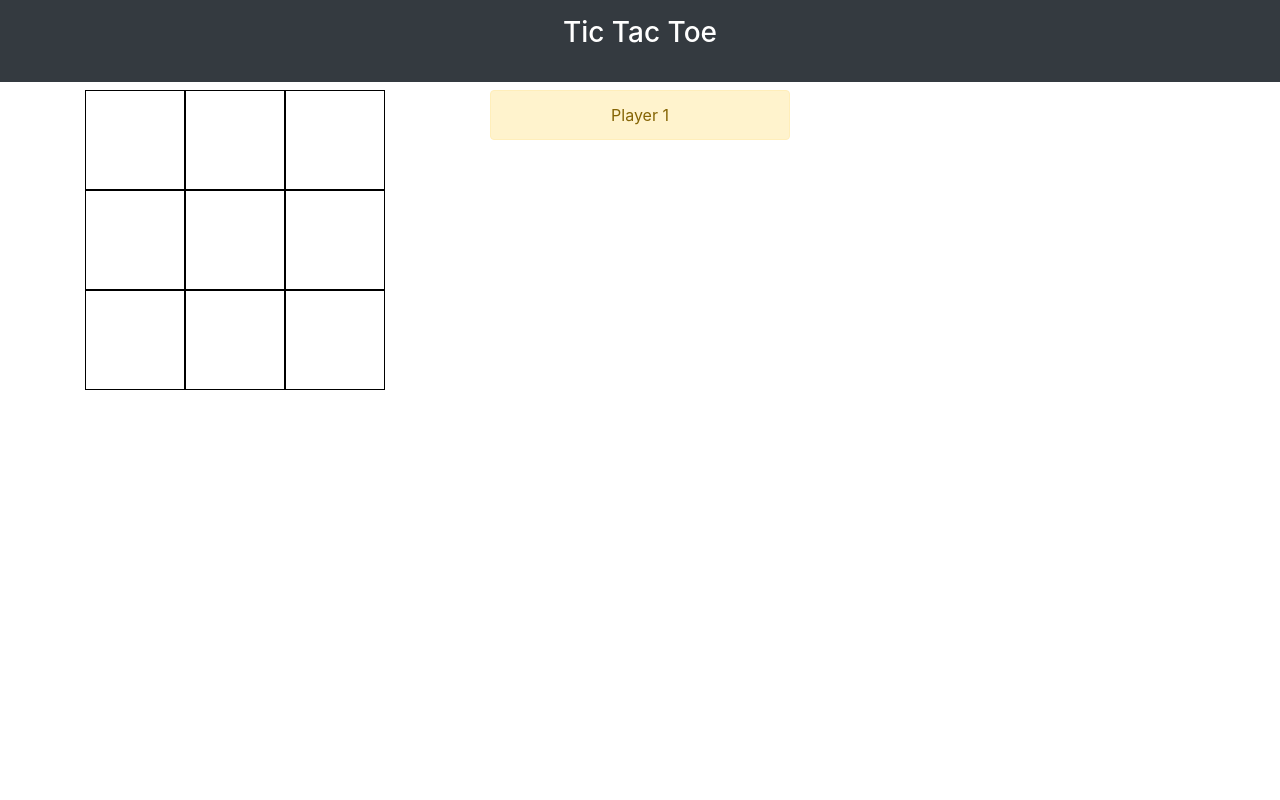
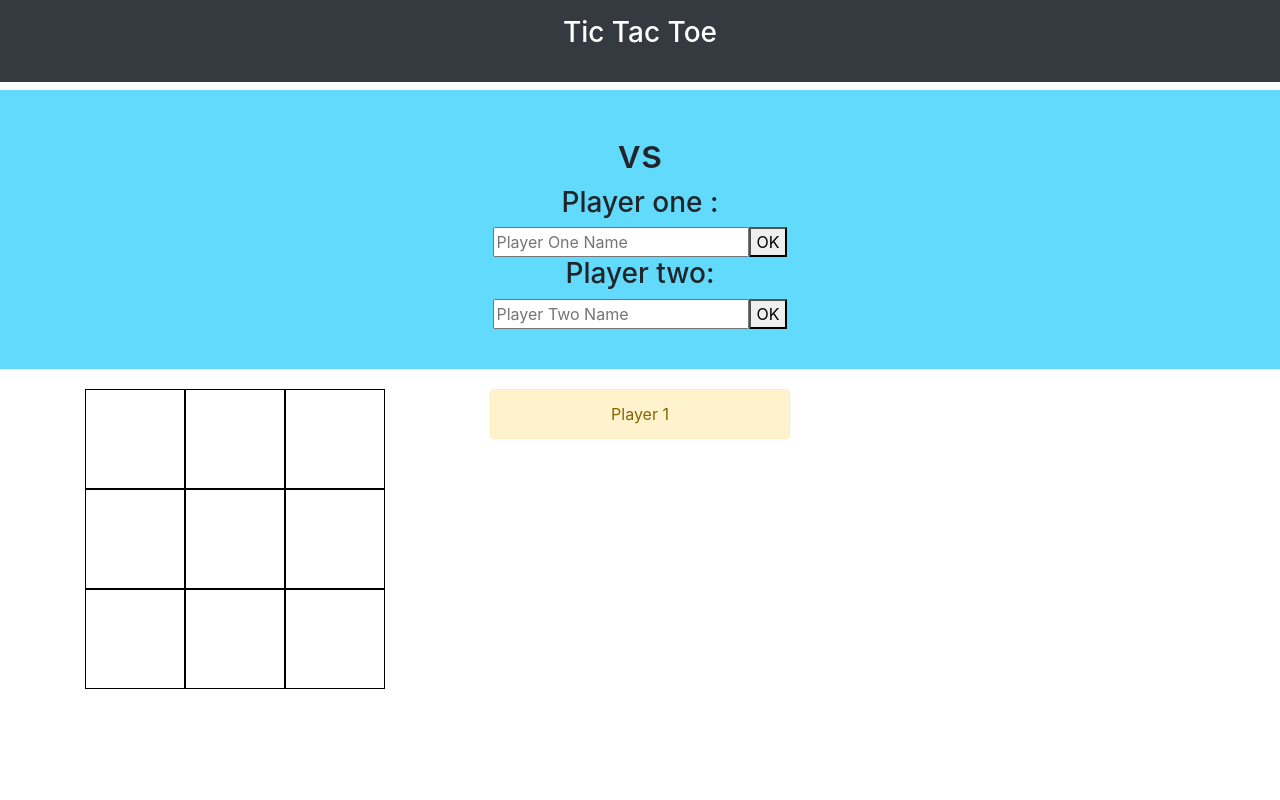
Before and after one commit to HansaSandamal/tic-toc-toe_app, a React (Create React App) app: page / in a window 1280 px wide. Shown: the top 800 px of the page. Built offline with nearby package versions, Linux system fonts and the light colour scheme.

Commit message:
player names

```diff
--- a/src/App.tsx
+++ b/src/App.tsx
@@ -15,7 +15,7 @@ function App() {
   return (
     <div className="App">
        <Header />
-        <Game />
+
         <Home />
         <Footer/>
     </div>
--- a/src/assetes/Main.scss
+++ b/src/assetes/Main.scss
@@ -1 +1,2 @@
 @import "components/square";
+@import "view/Home";
--- /dev/null
+++ b/src/assetes/view/_Home.scss
@@ -0,0 +1,5 @@
+.names{
+  padding: 40px;
+  background-color: #61dafb;
+  margin-bottom: 20px;
+}
--- /dev/null
+++ b/src/components/PlayerOneInput.tsx
@@ -0,0 +1,21 @@
+import React, {useState} from "react";
+
+type PlayerOneInputProps={
+    setPlayerOne:(value:string)=>void;
+}
+
+const PlayerOneInput:React.FC<PlayerOneInputProps>=(props)=>{
+    const {setPlayerOne}=props;
+    const [playerOne,setNewPlayerOne]=useState('');
+    const handleClick=()=>{
+        setPlayerOne(playerOne);
+        setNewPlayerOne("");
+    }
+    return(
+        <div >
+            <input type="text" value={playerOne} onChange={e=>setNewPlayerOne(e.target.value)} placeholder={"Player One Name"}/>
+            <button onClick={handleClick}>OK</button>
+        </div>
+    )
+}
+export default PlayerOneInput;
--- /dev/null
+++ b/src/components/PlayerTwoInput.tsx
@@ -0,0 +1,21 @@
+import React, {useState} from "react";
+
+type PlayerTwoInputProps={
+    setPlayerTwo:(value:string)=>void;
+}
+
+const PlayerTwoInput:React.FC<PlayerTwoInputProps>=(props)=>{
+    const {setPlayerTwo}=props;
+    const [playerTwo,setNewPlayerTwo]=useState('');
+    const handleClick=()=>{
+        setPlayerTwo(playerTwo);
+        setNewPlayerTwo("");
+    }
+    return(
+        <div >
+            <input type="text" value={playerTwo} onChange={e=>setNewPlayerTwo(e.target.value)} placeholder={"Player Two Name"}/>
+            <button onClick={handleClick}>OK</button>
+        </div>
+    )
+}
+export default PlayerTwoInput;
--- a/src/view/Home.tsx
+++ b/src/view/Home.tsx
@@ -1,17 +1,31 @@
-import React from "react";
+import React, {useState} from "react";
+import Game from "./Game";
+import PlayerOneInput from "../components/PlayerOneInput";
+import PlayerTwoInput from "../components/PlayerTwoInput";
 
 
-
-const Home: React.FC= () => {
-
-
+const Home: React.FC = () => {
+    const [playerOne, setPlayerOne] = useState('');
+    const [playerTwo, setPlayerTwo] = useState('');
     return (
         <React.Fragment>
+            <div className='names'>
+                <h1>{playerOne} vs {playerTwo}</h1>
+                <div>
+                    <h3>Player one : {playerOne} </h3>
+                    <PlayerOneInput setPlayerOne={setPlayerOne}/>
 
+                </div>
+                <div>
+                    <h3>Player two: {playerTwo} </h3>
+                    <PlayerTwoInput setPlayerTwo={setPlayerTwo}/>
+                </div>
 
+            </div>
+            <Game/>
         </React.Fragment>
 
-)
+    )
 
 }
 export default Home;
```
Also changed, not shown: 1 other file (tests, documents, lock files or other folders).
